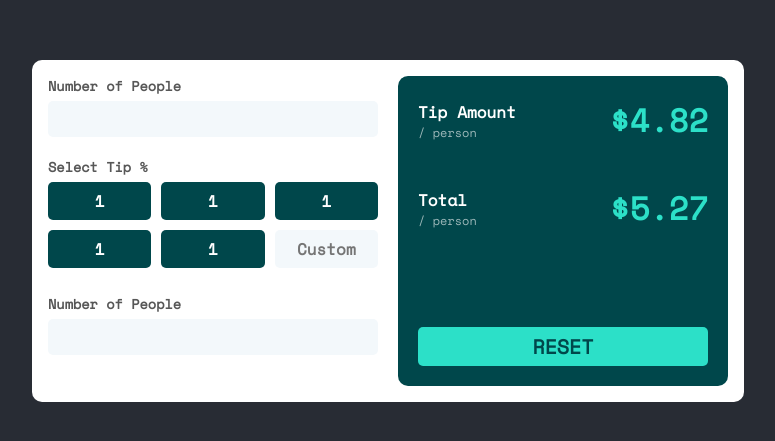
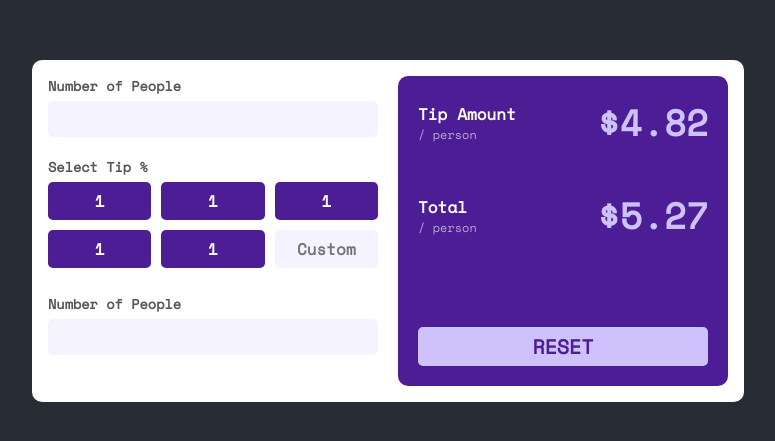
Before and after one commit to TerFrade/bill-splitter, a React (Create React App) app: page / in a window 1280 px wide. Shown: the part 177-618 px from the top of the page, without its empty margins (252-1027 px from the left). Built offline with nearby package versions, Linux system fonts and the light colour scheme.

Commit message:
change color scheme and some minor font size changes

```diff
--- a/src/elements/Button.tsx
+++ b/src/elements/Button.tsx
@@ -23,5 +23,6 @@ const Action = styled.button`
   font-weight: bold;
   :active:hover {
     background-color: var(--primary);
+    color: var(--accent);
   }
 `
--- a/src/elements/CustomSelect.tsx
+++ b/src/elements/CustomSelect.tsx
@@ -70,7 +70,7 @@ const Container = styled.div`
 
         :focus-visible {
           outline: none;
-          outline: 1px solid #e2eef5;
+          outline: 1px solid #ddd6fe;
         }
       }
     }
--- a/src/elements/InfoLabel.tsx
+++ b/src/elements/InfoLabel.tsx
@@ -64,7 +64,7 @@ const Info = styled.div`
   @media screen and (min-width: 640px) {
     .money {
       text-align: end;
-      font-size: 2rem;
+      font-size: 2.25rem;
     }
   }
 `
--- a/src/elements/TextField.tsx
+++ b/src/elements/TextField.tsx
@@ -36,7 +36,7 @@ const Container = styled.div`
     text-align: end;
 
     :focus-visible {
-      outline: 1px solid #e2eef5;
+      outline: 1px solid #ddd6fe;
     }
   }
 `
--- a/src/global-styles.css
+++ b/src/global-styles.css
@@ -1,10 +1,10 @@
 :root {
   /* Colors */
-  --primary: #4ea196;
-  --secondary: #00474b;
-  --accent: #2ce0c8;
+  --primary: #8b5cf6;
+  --secondary: #4c1d95;
+  --accent: #cec2fd;
   --dark: #575757;
-  --light: #f3f8fb;
+  --light: #f5f3ff;
   --main-bg-color: #282c34;
   --white: #fff;
 
```
